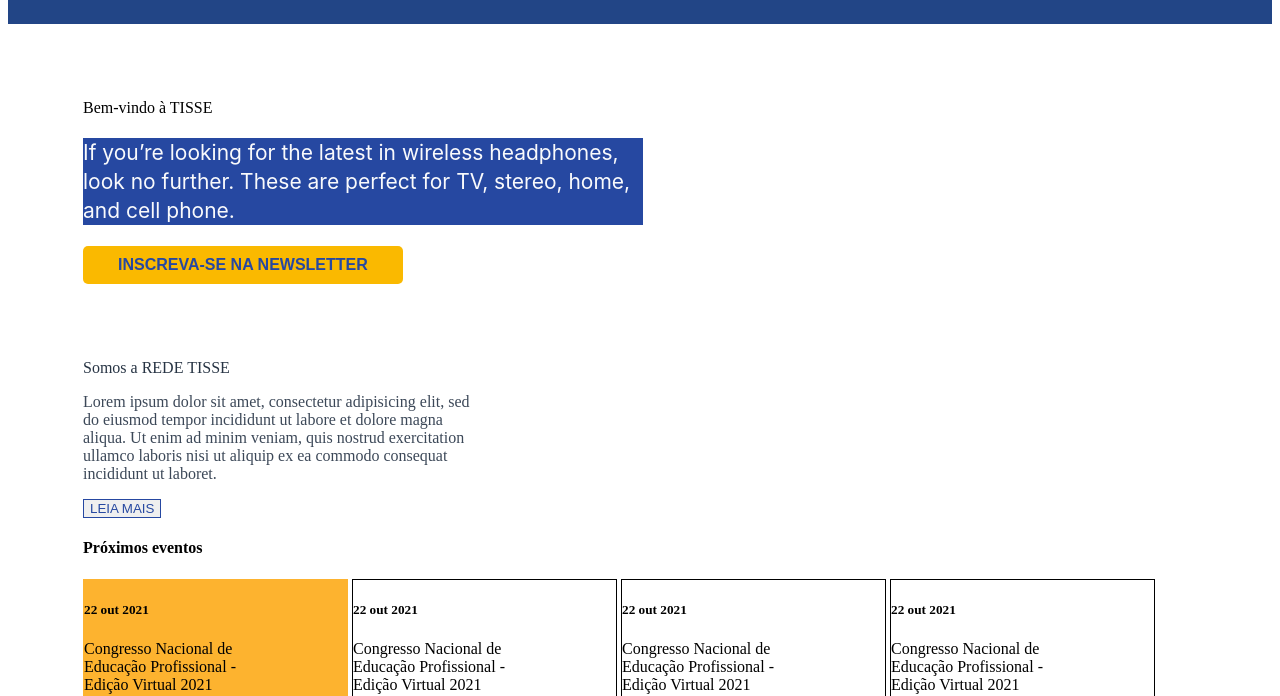
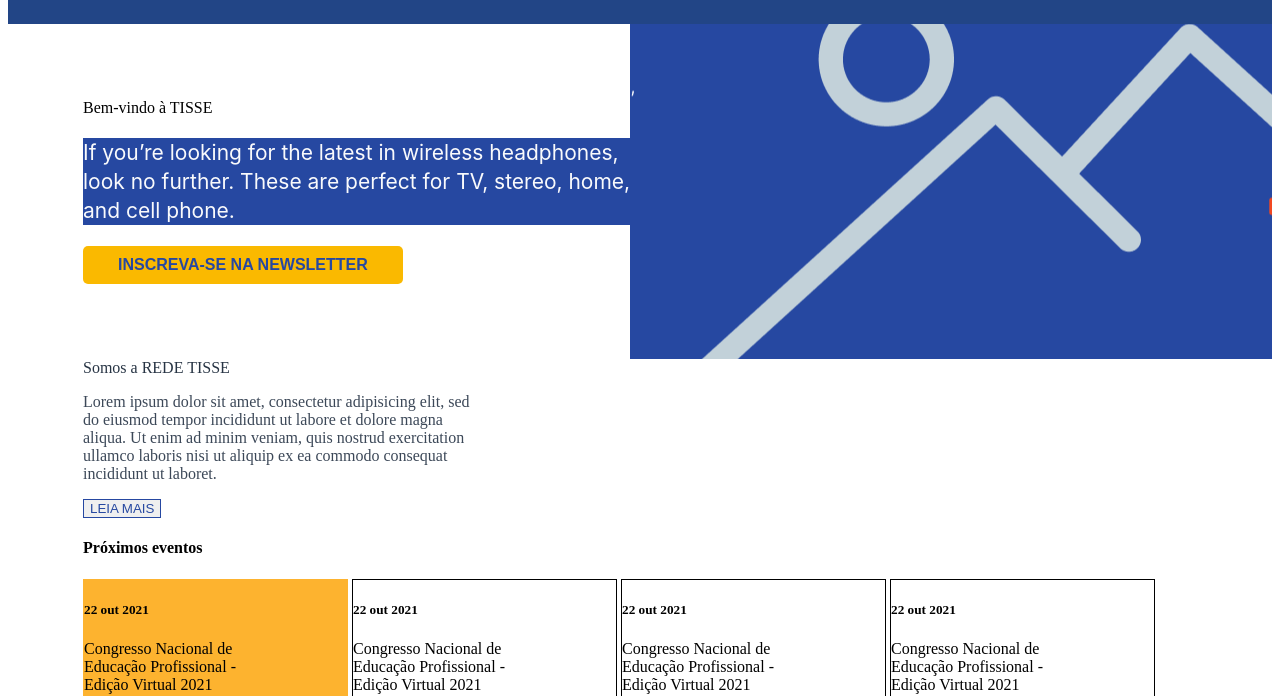
Before and after one commit to GabrielEverton9/GabrielEverton9.github.io, a plain HTML site: page index.html in a window 1280 px wide. Shown: the part 104-800 px from the top of the page. Drawn offline with Linux system fonts and the light colour scheme.

Commit message:
Update css

```diff
--- a/index.css
+++ b/index.css
@@ -7,7 +7,7 @@ body{
   min-height: 120px;
 }
 .section2{
-  background:url("") no-repeat right;
+  background:url("https://github.com/GabrielEverton9/gabrieleverton9.github.io/blob/main/s2background.png") no-repeat right;
   min-width: 860px;
   padding: 75px;
 }.section3{
```
